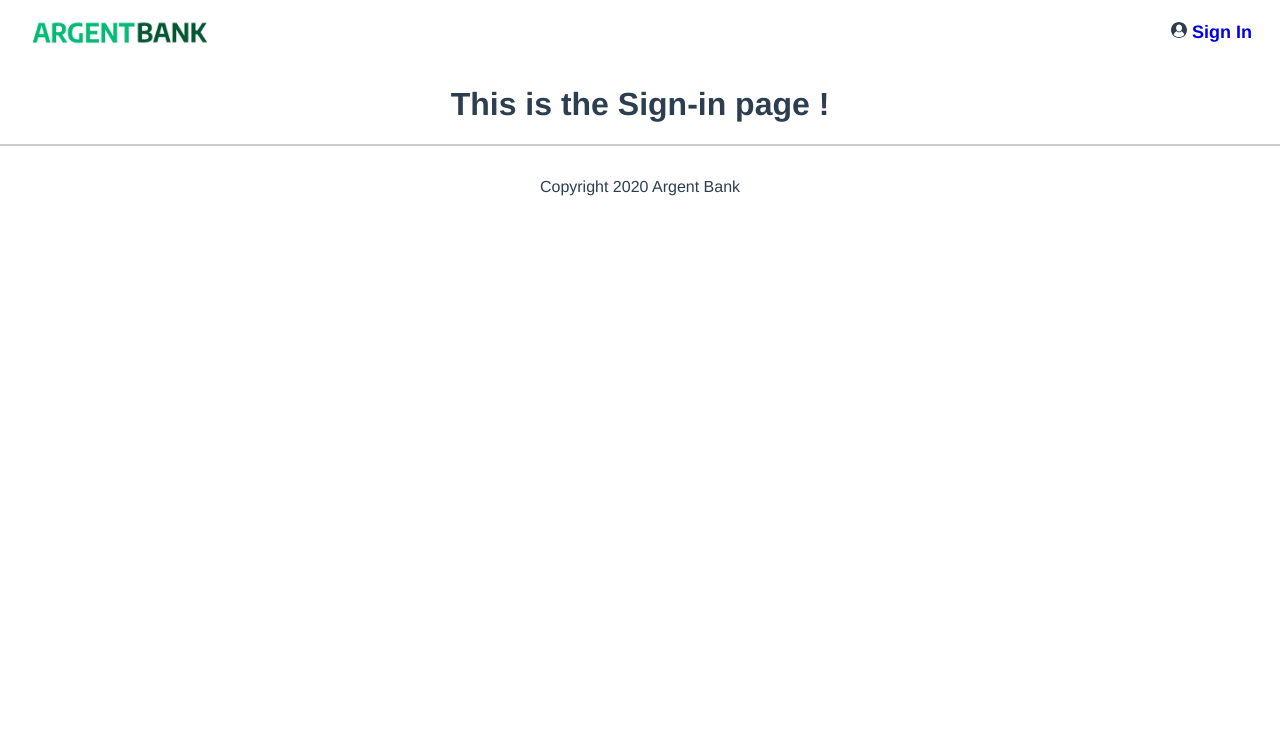
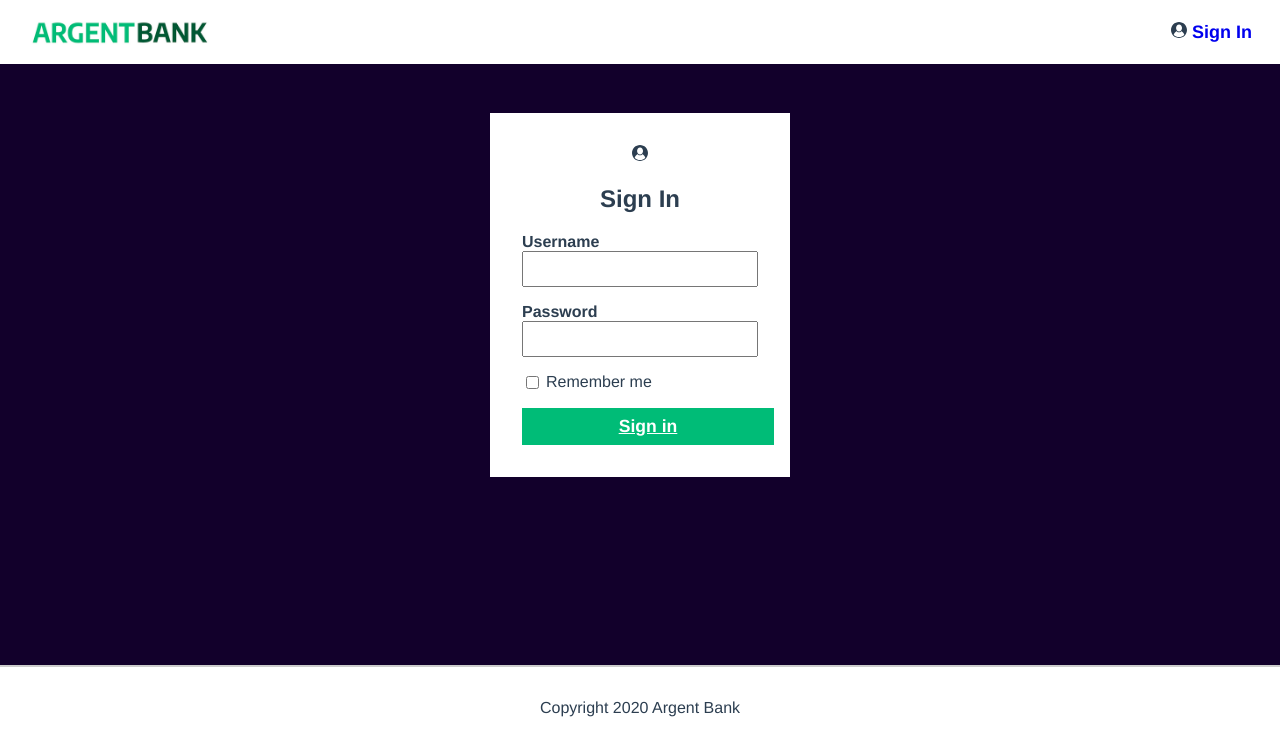
Before and after one commit to Romain-6793/Project-13-Bank, a React (Create React App) app: page /signIn in a window 1280 px wide. Shown: the top 756 px of the page. Built offline with nearby package versions, Linux system fonts and the light colour scheme.

Commit message:
SingnIn page set

```diff
--- a/src/pages/Home/index.jsx
+++ b/src/pages/Home/index.jsx
@@ -1,6 +1,6 @@
 import styled from 'styled-components'
+import colors from '../../utils/style/colors'
 import background from '../../assets/bank-tree.jpeg'
-import colors from '../../utils/style/colors'
 import chaticon from '../../assets/icon-chat.png'
 import moneyicon from '../../assets/icon-money.png'
 import securityicon from '../../assets/icon-security.png'
@@ -73,7 +73,7 @@ const FeatureIcon = styled.img`
 `
 
 const FeatureTitle = styled.h3`
-color: ${colors.dark};
+color: #222;
 font-size: 1.25rem;
 font-weight: bold;
 margin-bottom: 0.5rem;
--- a/src/pages/SignIn/index.jsx
+++ b/src/pages/SignIn/index.jsx
@@ -1,10 +1,94 @@
 
+import styled from 'styled-components'
+import colors from '../../utils/style/colors'
+import UserCircle from '../../assets/user-circle.svg'
+import {Link} from 'react-router-dom'
+
+
+const Main = styled.main`
+flex: 1;
+background-color: ${colors.dark};
+padding-top: 1px;
+display: block;
+height: 600px;
+`
+//I don't know why but I had to put a padding-top... weird...
+
+const SignInContent = styled.section`
+box-sizing: border-box;
+  background-color: white;
+  width: 300px;
+  margin: 0 auto;
+  margin-top: 3rem;
+  padding: 2rem;
+`
+
+const SignInLogo = styled.img`
+  height: 16px;
+  width: 16px;
+`
+
+const InputWrapper = styled.div`
+  display: flex;
+  flex-direction: column;
+  text-align: left;
+  margin-bottom: 1rem;
+`
+
+const StyledInput = styled.input`
+padding: 5px;
+font-size: 1.2rem;
+`
+
+const InputWrapperLabel = styled.label`
+font-weight: bold;
+`
+
+const InputRemember = styled.div`
+display: flex;
+`
+
+const InputRememberLabel = styled.label`
+margin-left: 0.25rem;
+`
+
+const SignInButton = styled(Link)`
+  display: block;
+  width: 100%;
+  padding: 8px;
+  font-size: 1.1rem;
+  font-weight: bold;
+  margin-top: 1rem;
+  border-color: ${colors.primary};
+  background-color: ${colors.primary};
+  color: #fff;
+  text-decoration: underline;
+`
 
 function SignIn() {
     return (
-        <div>
-        <h1>This is the Sign-in page !</h1>
-        </div>
+        <Main>
+            <SignInContent>
+            <SignInLogo src={UserCircle} />
+            <h1>Sign In</h1>
+            <form>
+                <InputWrapper>
+                    <InputWrapperLabel htmlFor="username">Username</InputWrapperLabel>
+                    <StyledInput type="text" id="username" />
+                </InputWrapper>
+                <InputWrapper>
+                    <InputWrapperLabel htmlFor="password">Password</InputWrapperLabel>
+                    <StyledInput type="password" id="password" />
+                </InputWrapper>
+                <InputRemember>
+                    <input type="checkbox" id="remember-me" />
+                    <InputRememberLabel htmlFor="remember-me">Remember me
+                    </InputRememberLabel>
+                </InputRemember>
+                <SignInButton to="/user">Sign in</SignInButton>
+            </form>
+            </SignInContent>
+        </Main>
     )
 }
 
--- a/src/utils/style/GlobalStyle.jsx
+++ b/src/utils/style/GlobalStyle.jsx
@@ -17,15 +17,6 @@ const StyledGlobalStyle = createGlobalStyle`
         min-height: 100vh;
     }
 
-    .main {
-        flex: 1;
-    }
-
-    .bg-dark {
-        background-color: #12002b;
-    }
-
-
     a {
       text-decoration: none;
     }
--- a/src/utils/style/colors.js
+++ b/src/utils/style/colors.js
@@ -1,7 +1,7 @@
 const colors = {
   primary: '#00bc77',
   secondary: '#2c3e50',
-  dark: '#222',
+  dark: '#12002b',
   border: '#ccc'
 }
 
```
